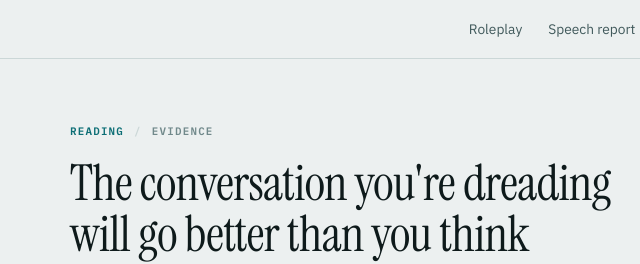
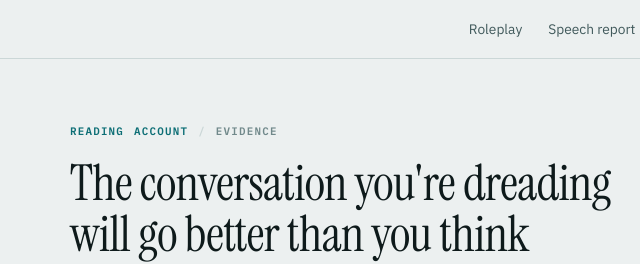
Before and after one commit to aclaor/converseleey, a website: page blog-dread.html in a window 1280 px wide. Shown: the top 264 px of the page, 260-900 px from the left. Drawn offline with Linux system fonts and the light colour scheme; files that its build step writes are made by us from their sources.

Commit message:
Add files via upload

```diff
--- a/blog-dread.html
+++ b/blog-dread.html
@@ -90,7 +90,8 @@
 
 <main class="art">
   <div class="art-head">
-    <div class="crumb mono"><a href="blog.html">Reading</a><span>/</span>Evidence</div>
+    <div class="crumb mono"><a href="blog.html">Reading</a>
+    <a href="account.html">Account</a><span>/</span>Evidence</div>
     <h1>The conversation you're dreading will go better than you think</h1>
     <div class="byline"><b>6 min read</b><span>·</span>Cites peer-reviewed research<span>·</span>No signup</div>
     <p class="standfirst">Almost everyone walks into a conversation with a stranger braced for it to be awkward. Two lines of research say that prediction is wrong in a consistent, measurable direction — and understanding <em>why</em> it's wrong is more useful than being told to relax.</p>
@@ -187,7 +188,7 @@
 </main>
 
 <footer class="foot"><div class="foot-in">
-  <div class="links"><a href="./">Home</a><a href="roleplay.html">Roleplay</a><a href="report.html">Speech report</a><a href="check.html">Assessment</a><a href="train.html">28 days</a><a href="blog.html">Reading</a></div>
+  <div class="links"><a href="./">Home</a><a href="roleplay.html">Roleplay</a><a href="report.html">Speech report</a><a href="check.html">Assessment</a><a href="train.html">28 days</a><a href="blog.html">Reading</a><a href="account.html">Account</a></div>
   <div class="bar-sp"></div>
   <p>Everything runs in your browser. Nothing is uploaded; scores stay on your own device.</p>
 </div></footer>
```
